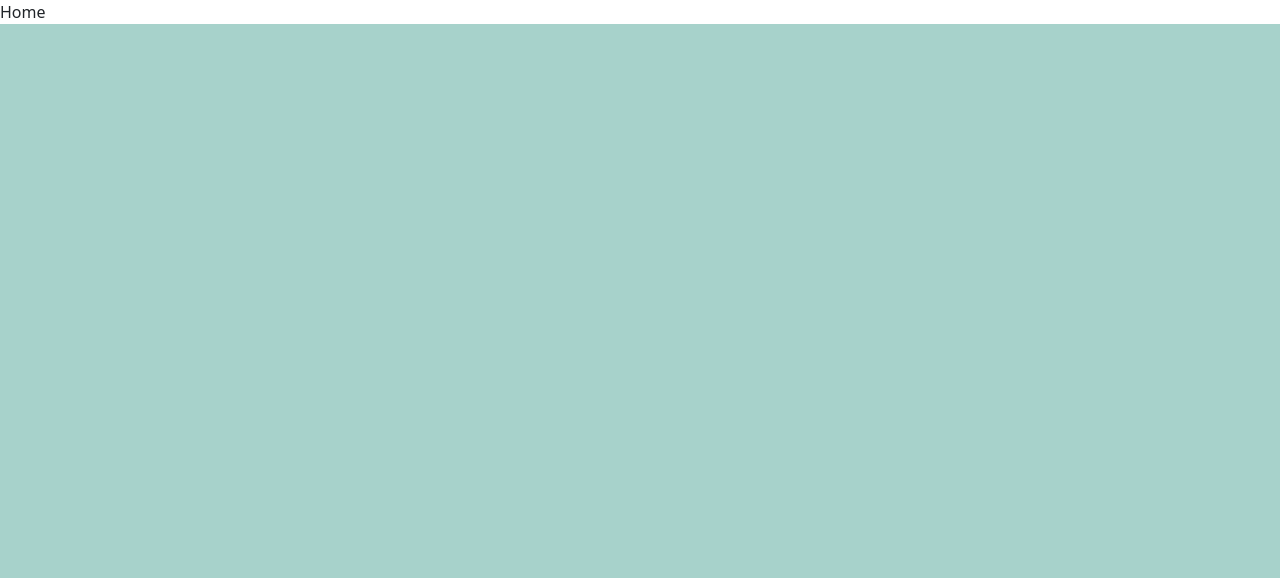
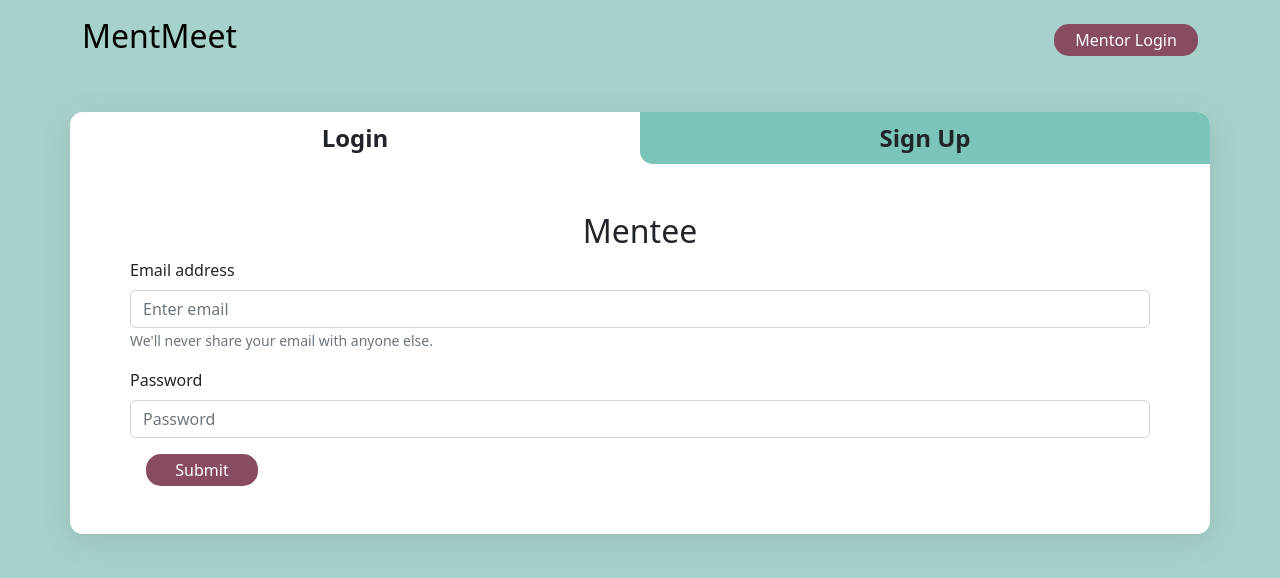
Before and after one commit to charitra1022/MentMeet, a React (Create React App) app in the folder frontend/: page / in a window 1280 px wide. Shown: the top 578 px of the page. Built offline with nearby package versions, Linux system fonts and the light colour scheme.

Commit message:
added rating in update, and login mentee is default page

```diff
--- a/frontend/src/App.js
+++ b/frontend/src/App.js
@@ -13,7 +13,7 @@ function App() {
   return (
     <BrowserRouter>
       <Routes>
-        <Route path="/" element={<div>Home</div>} />
+        <Route path="/" element={<LoginSignupMentee />} />
         <Route path="login-mentor" element={<LoginSignupMentor />} />
         <Route path="login-mentee" element={<LoginSignupMentee />} />
 
--- a/frontend/src/Components/MentorSide/UpdateForm.js
+++ b/frontend/src/Components/MentorSide/UpdateForm.js
@@ -25,6 +25,9 @@ export default function UpdateForm() {
   const [skill, setSkill] = useState([]);
   // const [pswd, setPassword] = useState("");
   // const [cfm_pswd, setConfirmPassword] = useState("");
+
+  // read-only states
+  const [rating, setRating] = useState(0);
 
   // states for displaying alert card
   const [errorStatus, setErrorStatus] = useState(false);
@@ -59,6 +62,7 @@ export default function UpdateForm() {
         setPosition(data.position);
         setDescription(data.description);
         setSkill(data.skills.join(","));
+        if (data.rating !== undefined) setRating(data.rating);
 
         setDataLoaded(true);
         setDataLoading(false);
@@ -82,6 +86,7 @@ export default function UpdateForm() {
       position: position,
       description: description,
       skills: skill.split(","),
+      rating: rating
     };
 
     axios
```
